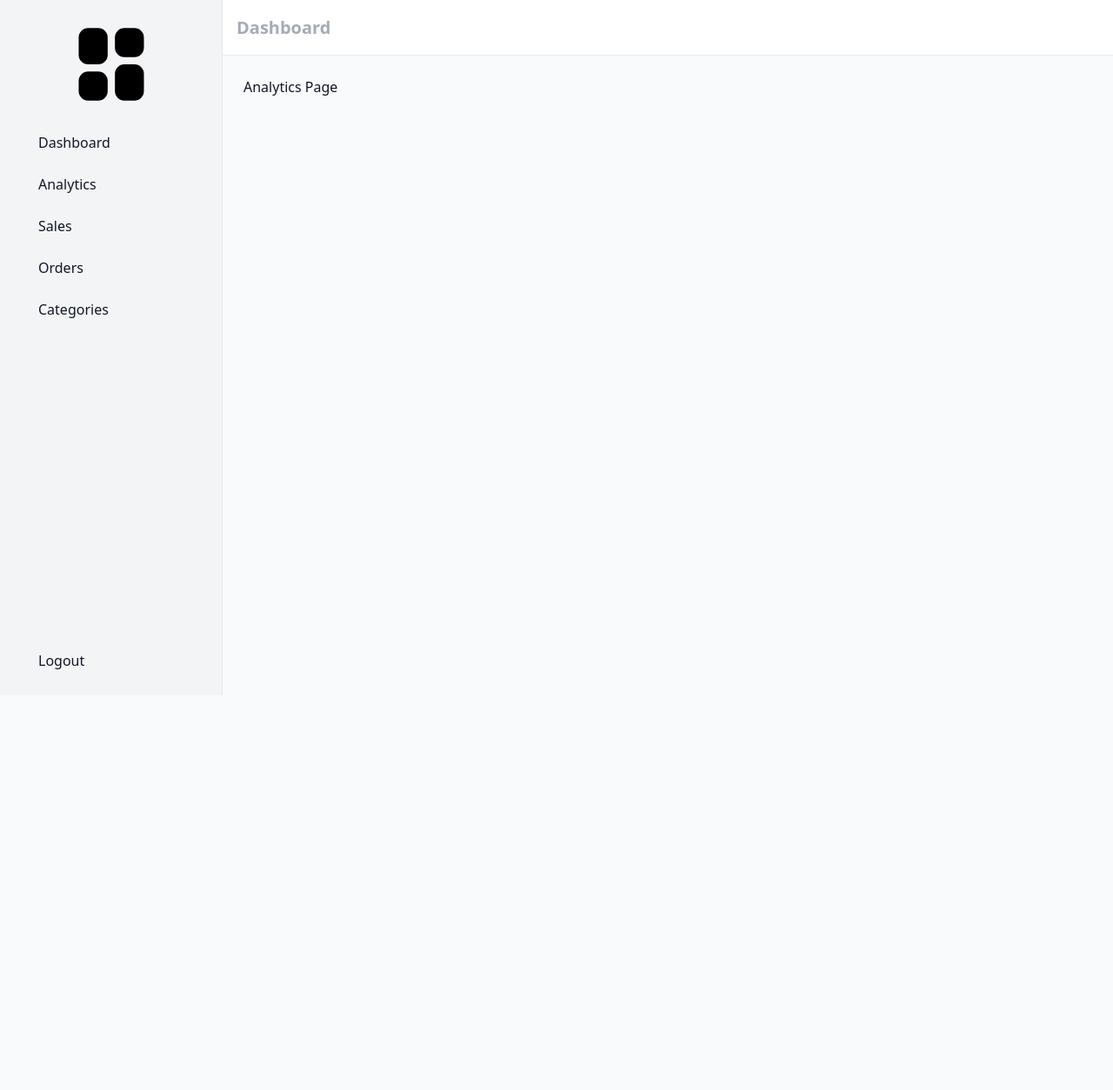
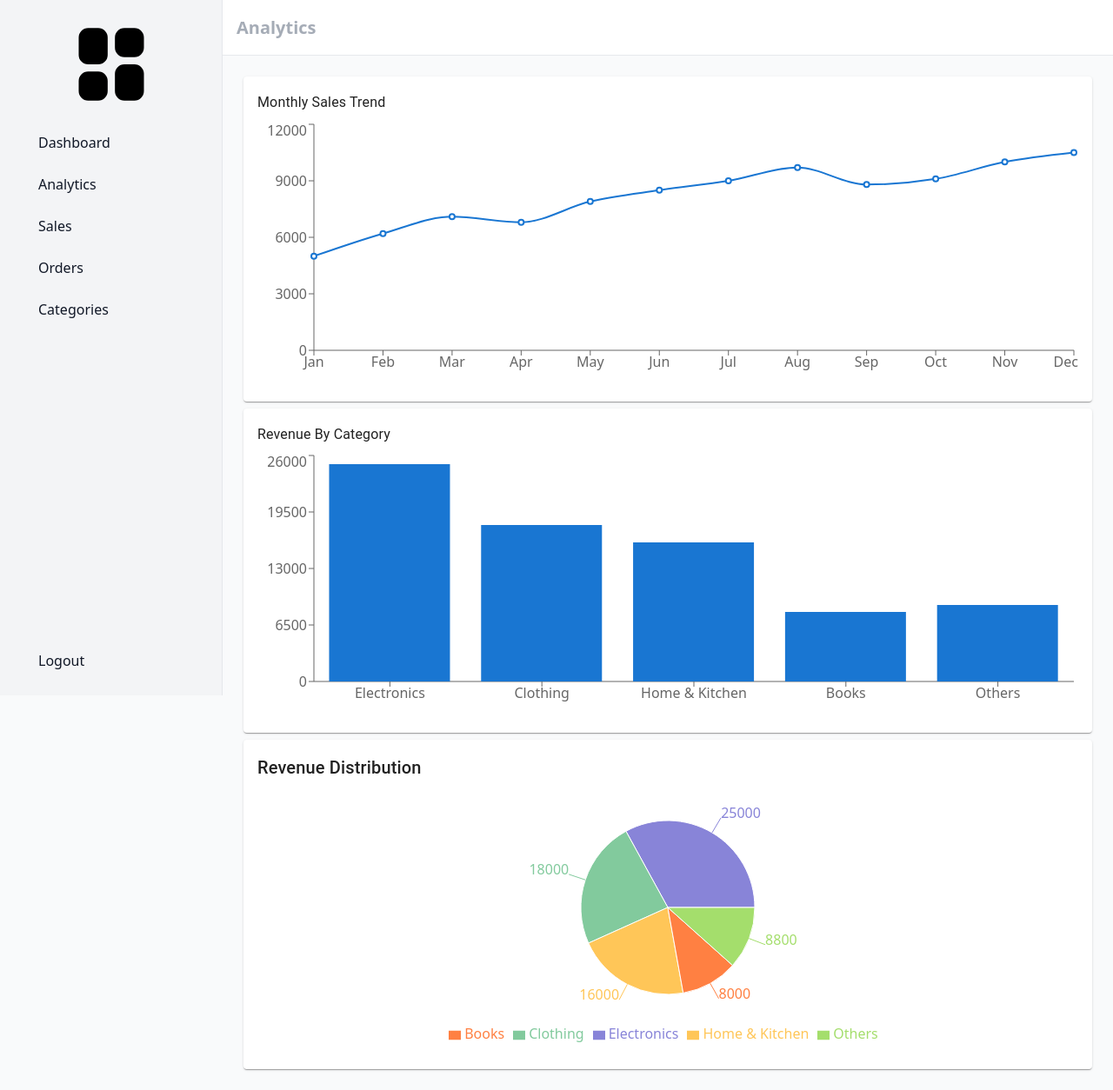
Before and after one commit to Zed-B2-Developer-Intern/9088_TASK_1, a Next.js app: page /analytics in a window 1280 px wide. Shown: the whole page at 87% size. Before the commit the page ends 800 px from the top, so only its background shows below. Built offline with nearby package versions, Linux system fonts and the light colour scheme; some icons are missing.

Commit message:
feat:added analytics elements in analytics page

```diff
--- a/src/app/analytics/page.jsx
+++ b/src/app/analytics/page.jsx
@@ -1,7 +1,96 @@
-export default function AnalyticsPage(){
-    return (
-        <div>
-            Analytics Page
-        </div>
-    );
+"use client";
+
+import { Card, CardContent, Typography, Grid } from "@mui/material";
+import {
+  LineChart,
+  Line,
+  XAxis,
+  YAxis,
+  Tooltip,
+  ResponsiveContainer,
+  BarChart,
+  Bar,
+  PieChart,
+  Pie,
+  Cell,
+  Legend,
+} from "recharts";
+
+import { monthlySales, revenueByCategory } from "@/data/sampledata";
+
+const COLORS = ["#8884d8", "#82ca9d", "#ffc658", "#ff8042", "#a4de6c"];
+
+export default function AnalyticsPage() {
+  return (
+    <div>
+      {/* Monthly Sales Line Chart */}
+      <Card>
+        <CardContent>
+          <Typography variant="subtitle1" gutterBottom>
+            Monthly Sales Trend
+          </Typography>
+          <ResponsiveContainer width=" 100 %" height={300}>
+            <LineChart data={monthlySales}>
+              <XAxis dataKey="month"></XAxis>
+              <YAxis></YAxis>
+              <Tooltip></Tooltip>
+              <Line
+                type="monotone"
+                dataKey="sales"
+                stroke="#1976d2"
+                strokeWidth={2}
+              ></Line>
+            </LineChart>
+          </ResponsiveContainer>
+        </CardContent>
+      </Card>
+
+      {/* Revenue Bar Chart */}
+
+      <Card className="my-2">
+        <CardContent>
+          <Typography variant="subtitle1" gutterBottom>
+            Revenue By Category
+          </Typography>
+          <ResponsiveContainer width="100%" height={300}>
+            <BarChart data={revenueByCategory}>
+              <XAxis dataKey="category"></XAxis>
+              <YAxis></YAxis>
+              <Tooltip></Tooltip>
+              <Bar dataKey="revenue" fill="#1976d2"></Bar>
+            </BarChart>
+          </ResponsiveContainer>
+        </CardContent>
+      </Card>
+
+      {/* Pie Chart*/}
+      <Card>
+        <CardContent>
+          <Typography variant="h6" gutterBottom>
+            Revenue Distribution
+          </Typography>
+          <ResponsiveContainer width="100%" height={300}>
+            <PieChart>
+              <Pie
+                data={revenueByCategory}
+                dataKey="revenue"
+                nameKey="category"
+                outerRadius={100}
+                label
+              >
+                {revenueByCategory.map((entry, index) => (
+                  <Cell
+                    key={`cell-${index}`}
+                    fill={COLORS[index % COLORS.length]}
+                  />
+                ))}
+              </Pie>
+              <Legend />
+              <Tooltip />
+            </PieChart>
+          </ResponsiveContainer>
+        </CardContent>
+      </Card>
+    </div>
+  );
 }
--- a/src/app/layout.jsx
+++ b/src/app/layout.jsx
@@ -22,7 +22,7 @@ export const metadata = {
 export default function RootLayout({ children }) {
   return (
     <html lang="en">
-      <body className={`${geistSans.variable} ${geistMono.variable} bg-gray-50 text-gray-900`}>
+      <body className={`${geistSans.variable} ${geistMono.variable} bg-gray-50 text-gray-900  `}>
 
         {/* Navbar (fixed height) */}
         <Navbar />
--- a/src/app/page.jsx
+++ b/src/app/page.jsx
@@ -1,5 +1,5 @@
 import { redirect } from 'next/navigation';
 
 export default function Home(){
-redirect('/dashboard');
+redirect('/analytics');
 }
--- a/src/components/Navbar.jsx
+++ b/src/components/Navbar.jsx
@@ -1,12 +1,17 @@
 "use client";
 
 import { useEffect, useState } from "react";
+
+import { usePathname } from "next/navigation";
 import DarkModeIcon from "@mui/icons-material/DarkMode";
 import WbSunnyIcon from "@mui/icons-material/WbSunny";
 import AccountCircleIcon from "@mui/icons-material/AccountCircle";
 
 export default function Navbar() {
   const [theme, setTheme] = useState("light");
+
+  const pathname = usePathname();
+  const pageTitle = pathname === "/" ? "Dashboard" : pathname.split("/")[1].replace(/-/g, " ").replace(/\b\w/g, c => c.toUpperCase());
 
   useEffect(() => {
     const savedTheme = localStorage.getItem("theme");
@@ -33,7 +38,7 @@ export default function Navbar() {
   };
   return (
     <div className="text-gray-400 h-16 flex items-center px-4 opacity-90 justify-between fixed top-0 left-64 right-0 z-50 bg-white dark:bg-dark-card dark:text-dark-text-main border-b border-gray-200 dark:border-gray-700">
-      <h1 className="text-xl font-bold">Dashboard</h1>
+      <h1 className="text-xl font-bold">{pageTitle}</h1>
       <div className="flex items-center gap-3">
         <button onClick={toggleTheme}>
           {theme === "dark" ? <WbSunnyIcon className="text-yellow-400" /> : <DarkModeIcon className="text-gray-700" />}
--- a/src/data/sampledata.jsx
+++ b/src/data/sampledata.jsx
@@ -51,3 +51,11 @@ export const recentOrders = [
     status: 'Pending',
   },
 ];
+
+export const categoryStats = [
+  { category: 'Electronics', revenue: 25000, orders: 320 },
+  { category: 'Clothing', revenue: 18000, orders: 240 },
+  { category: 'Home & Kitchen', revenue: 16000, orders: 210 },
+  { category: 'Books', revenue: 8000, orders: 100 },
+  { category: 'Others', revenue: 8800, orders: 130 },
+];
```
